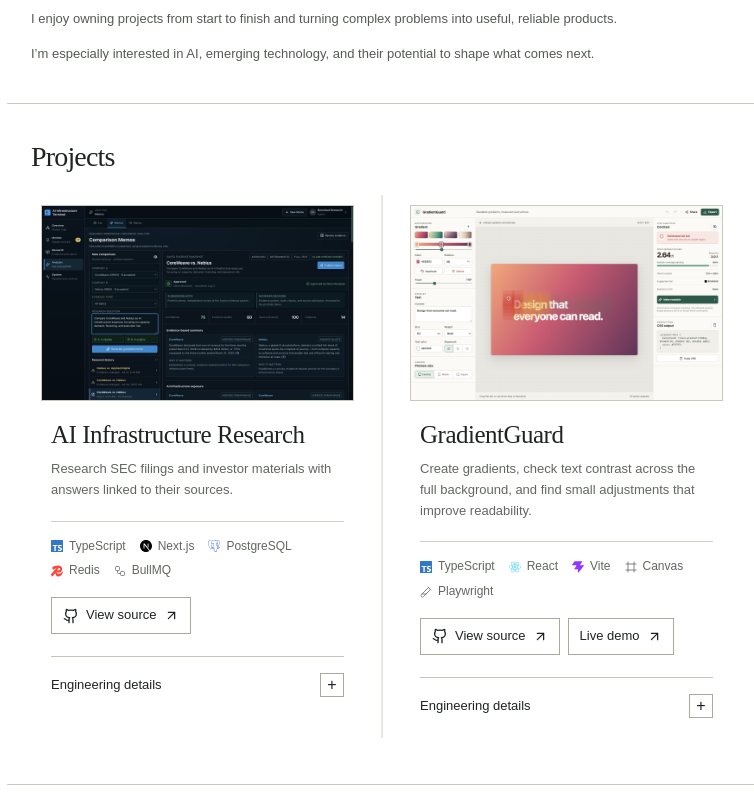
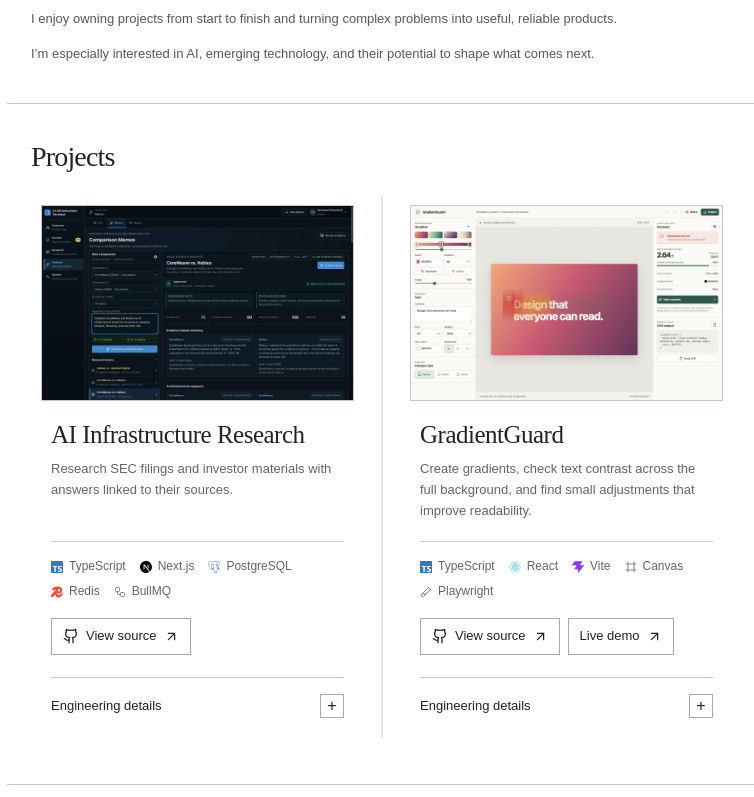
Before and after one commit to timwong101/my-portfolio, a React (Vite) app: page / in a window 1280 px wide. Shown: the part 394-1191 px from the top of the page, without its empty margins (258-1012 px from the left). Built offline with nearby package versions, Linux system fonts and the light colour scheme; a web font is replaced by a local one.

Commit message:
Balance project description and technology spacing

```diff
--- a/src/index.css
+++ b/src/index.css
@@ -89,6 +89,11 @@
 .project-details-content { margin-top: 14px; padding-top: 14px; border-top: 1px solid #d1cfc4; }
 .project-details-panel p { margin: 0; color: #626760; font-size: 12px; line-height: 1.65; }
 
+@media (min-width: 761px) {
+  .project-description { flex: none; min-height: 3lh; }
+  .project-tags { min-height: calc(16px + 1px + 2 * 16.8px + 8px); align-content: start; }
+}
+
 .experience-content { padding: 24px var(--section-gutter) 46px; }
 .experience-heading { display: grid; grid-template-columns: 42px 1fr; align-items: center; gap: 14px; padding-bottom: 30px; }
 .experience-logo { display: block; width: 42px; height: 42px; object-fit: contain; }
```
